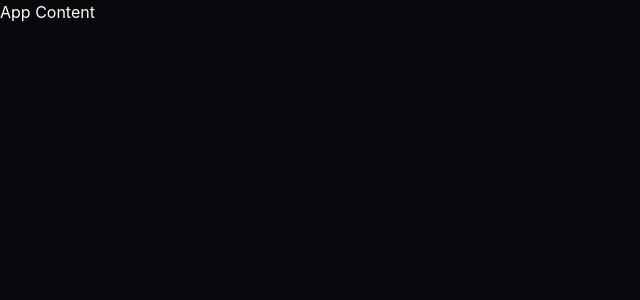
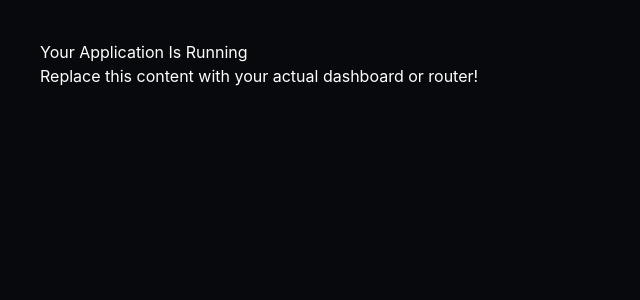
Before and after one commit to voidstudios07-netizen/vitejs-vite-zldckufy, a React (Vite) app: page / in a window 1280 px wide. Shown: the top 300 px of the page, without its empty margins (0-640 px from the left). Built offline with nearby package versions, Linux system fonts and the light colour scheme.

Commit message:
Update App.tsx

```diff
--- a/src/App.tsx
+++ b/src/App.tsx
@@ -1,7 +1,7 @@
 import React, { useState, useEffect } from 'react';
 import { Bell } from 'lucide-react';
 
-// Interfaces based on previous context
+// --- Interfaces ---
 interface SalesRep {
   role: 'admin' | 'user';
   email: string;
@@ -14,12 +14,13 @@ interface MaintenancePlan {
   next_invoice_date: string;
 }
 
-// Mock apiFetch function for structural completeness
+// --- API Helper ---
 async function apiFetch<T>(path: string, options?: RequestInit): Promise<T> {
-  // This is a placeholder for your actual API implementation
+  // Replace this with your actual fetch logic
   return {} as T;
 }
 
+// --- Notification Bell Component ---
 function NotificationBell({ profile, align = 'right' }: { profile: SalesRep; align?: 'left' | 'right' }) {
   const [open, setOpen] = useState(false);
   const [overdue, setOverdue] = useState<MaintenancePlan[]>([]);
@@ -115,24 +116,19 @@ function NotificationBell({ profile, align = 'right' }: { profile: SalesRep; ali
   );
 }
 
-function Shell({ auth }: { auth: { profile: SalesRep } }) {
+// --- Main App ---
+export default function App() {
+  // 1. Paste your auth state or profile loading logic here
+  // const [auth, setAuth] = useState(...)
+
+  // 2. REPLACE THIS WITH YOUR ACTUAL DASHBOARD/ROUTING LOGIC
   return (
-    <div className="shell">
-      {/* Desktop Sidebar with left-aligned bell */}
-      <aside>
-        <NotificationBell profile={auth.profile} align="left" />
-      </aside>
+    <div className="p-10 text-white">
+      <h1>Your Application Is Running</h1>
+      <p>Replace this content with your actual dashboard or router!</p>
 
-      {/* Mobile Top-Bar with right-aligned bell */}
-      <div className="sticky top-0">
-        <NotificationBell profile={auth.profile} align="right" />
-      </div>
-      {/* ... rest of your shell implementation */}
+      {/* Example of how to use the bell: */}
+      {/* <NotificationBell profile={yourAuthProfile} align="left" /> */}
     </div>
   );
 }
-
-export default function App() {
-  // Main App implementation
-  return <div>App Content</div>;
-}
```
